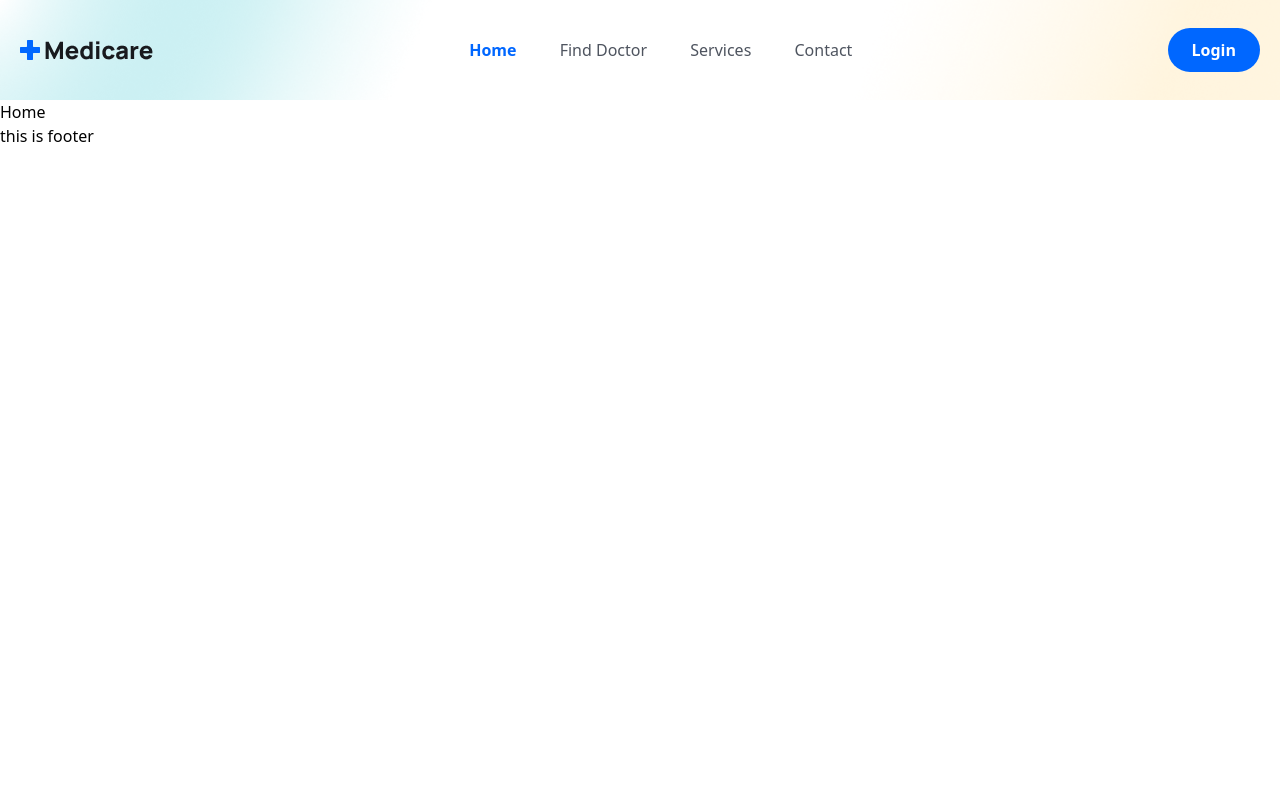
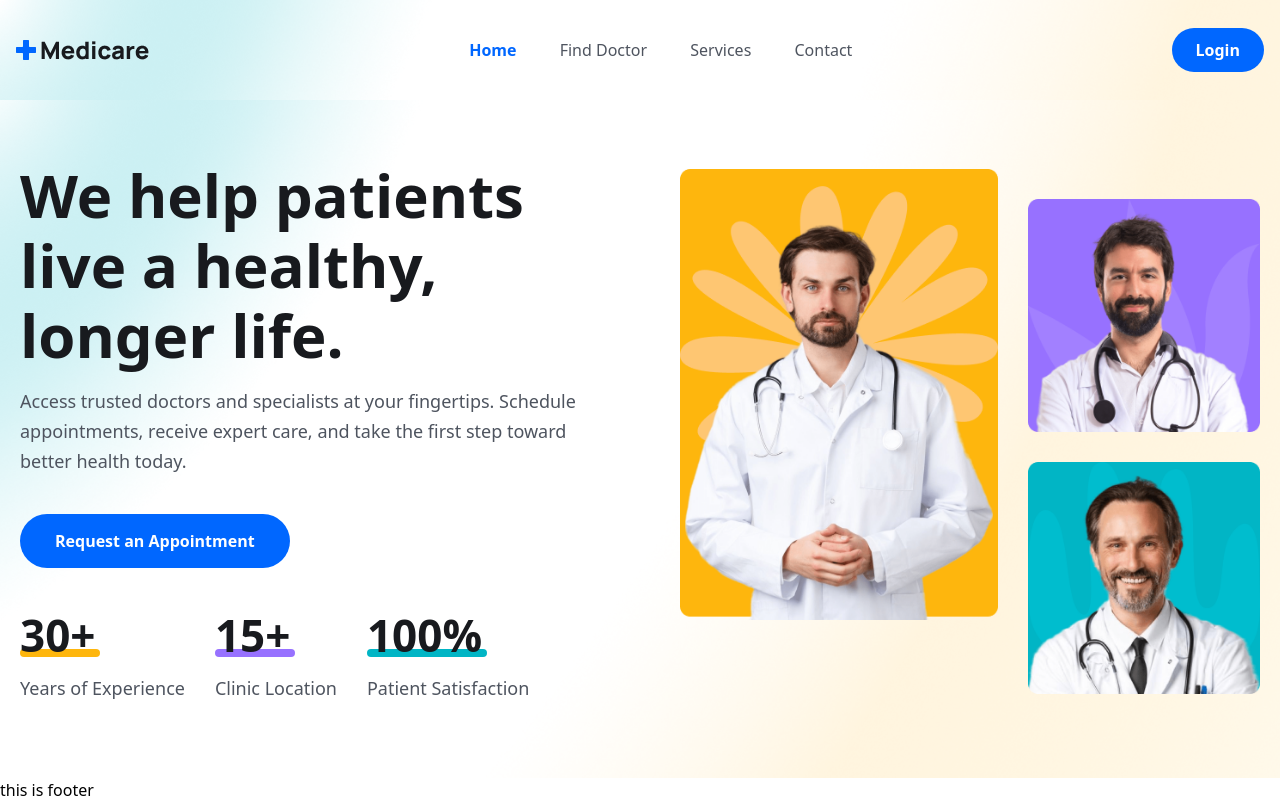
Before and after one commit to subarnoturja/curepoint-client, a React (Vite) app: page / in a window 1280 px wide. Built offline with nearby package versions, Linux system fonts and the light colour scheme.

Commit message:
hero section added

```diff
--- a/src/components/Header/Header.jsx
+++ b/src/components/Header/Header.jsx
@@ -2,7 +2,7 @@
 import logo from "../../assets/images/logo.png";
 import userImg from "../../assets/images/avatar-icon.png";
 import { BiMenu } from "react-icons/bi";
-import { useEffect, useRef, useState } from "react";
+import { useEffect, useState } from "react";
 
 const navLinks = [
   {
@@ -25,24 +25,8 @@
 
 const Header = () => {
 
-    const headerRef = useRef(null)
+    const [isScrolled, setIsScrolled] = useState(false);
     const [menuOpen, setMenuOpen] = useState(false);
-
-    const handleStickyHeader = () => {
-        window.addEventListener('scroll', () => {
-            if(document.body.scrollTop > 80 || document.documentElement.scrollTop > 80) {
-                headerRef.current.classList.add('sticky_header')
-            }
-            else{
-                headerRef.current.classList.remove('sticky_header')
-            }
-        })
-    }
-
-    useEffect(() => {
-        handleStickyHeader()
-        return () => window.removeEventListener('scroll', handleStickyHeader)
-    })
 
     const toggleMenu = () => {
        setMenuOpen(!menuOpen);
@@ -52,9 +36,21 @@
       setMenuOpen(false);
     }
 
+    useEffect(() => {
+      const handleScroll = () => {
+        setIsScrolled(window.scrollY > 0); // Check if the page is scrolled
+      };
+
+      window.addEventListener("scroll", handleScroll);
+      return () => {
+        window.removeEventListener("scroll", handleScroll); // Cleanup
+      };
+    }, []);
+
   return (
-    <header className="header flex items-center" ref={headerRef}>
-      <div className="container">
+    <header className={`header flex items-center sticky top-0 lg:z-50 w-full transition-all duration-300 ${isScrolled ? "bg-white backdrop-blur-lg shadow-lg"
+            : "bg-white"}`}>
+      <div className="container mx-auto px-4">
         <div className="flex items-center justify-between">
           {/* Logo */}
           <div>
--- a/src/index.css
+++ b/src/index.css
@@ -22,12 +22,16 @@
         @apply text-[44px] leading-[54px] font-[700] text-headingColor;
     }
 
-    .text_para {
-        @apply text-[18px] leading-[30px] font-[400] text-textColor mt-[18px];
+    .text__para {
+        @apply text-[18px] leading-[30px] font-[300] text-textColor mt-[16px];
     }
 
     .header {
         @apply bg-[url('./assets/images/mask.png')] bg-no-repeat bg-center bg-cover w-full h-[100px] leading-[100px]
+    }
+
+    .hero__section {
+        @apply bg-[url('./assets/images/hero-bg.png')] bg-no-repeat bg-center bg-cover
     }
 }
 
@@ -46,7 +50,7 @@
         @apply text-[26px] leading-[36px];
     }
 
-    .text_para {
+    .text__para {
         @apply text-[16px] leading-7 mt-3;
     }
 }
@@ -73,7 +77,7 @@
         top: 0;
         right: 0;
         background: #fff;
-        z-index: 200;
+        z-index: 100;
         flex-direction: column;
         justify-content: center;
         align-items: center;
--- a/src/pages/Home.jsx
+++ b/src/pages/Home.jsx
@@ -1,10 +1,67 @@
+import heroImg01 from "../assets/images/hero-img01.png"
+import heroImg02 from "../assets/images/hero-img02.png"
+import heroImg03 from "../assets/images/hero-img03.png"
 
 const Home = () => {
-    return (
-        <div>
-           <h2>Home</h2>
-        </div>
-    );
+  return (
+    <>
+      {/* Hero Section */}
+        <section className="hero__section pt-[60px] 2xl:h-[800px]">
+            <div className="container">
+                <div className="flex flex-col lg:flex-row gap-[90px] items-center  justify-between">
+                {/* Hero Content */}
+                    <div>
+                        <div className="lg:w-[570px]">
+                        <h1 className="text-[36px] leading-[46px] text-headingColor font-[600] md:text-[60px] md:leading-[70px]">
+                            We help patients live a healthy, longer life.
+                        </h1>
+                        <p className="text__para">
+                            Access trusted doctors and specialists at your fingertips.
+                            Schedule appointments, receive expert care, and take the
+                            first step toward better health today.
+                        </p>
+                        <button className="btn">
+                            Request an Appointment
+                        </button>
+                        </div>
+
+                        {/* Hero Counter */}
+                        <div className="mt-[20px] md:mt-[40px] flex flex-col md:flex-row lg:items-center gap-8 lg:gap-[30px]">
+                            <div>
+                                <h2 className="text-[36px] leading-[56px] lg:text-[44px] lg:leading-[54px] font-[700] text-headingColor">
+                                    30+</h2>
+                                <span className="w-[80px] h-2 bg-yellowColor rounded-full block mt-[-13px]"></span>
+                                <p className="text__para">Years of Experience</p>
+                            </div>
+                            <div>
+                                <h2 className="text-[36px] leading-[56px] lg:text-[44px] lg:leading-[54px] font-[700] text-headingColor">
+                                    15+</h2>
+                                <span className="w-[80px] h-2 bg-purpleColor rounded-full block mt-[-13px]"></span>
+                                <p className="text__para">Clinic Location</p>
+                            </div>
+                            <div>
+                                <h2 className="text-[36px] leading-[56px] lg:text-[44px] lg:leading-[54px] font-[700] text-headingColor">
+                                    100%</h2>
+                                <span className="w-[120px] h-2 bg-irisBlueColor rounded-full block mt-[-13px]"></span>
+                                <p className="text__para">Patient Satisfaction</p>
+                            </div>
+                        </div>
+                    </div>
+                {/* Hero Content */}
+                <div className="flex gap-[30px] justify-end">
+                    <div>
+                        <img className="w-full" src={heroImg01} alt="" />
+                    </div>
+                    <div className="mt-[30px]">
+                        <img src={heroImg02} alt="" className="w-full mb-[30px]" />
+                        <img src={heroImg03} alt="" className="w-full" />
+                    </div>
+                </div>
+                </div>
+            </div>
+        </section>
+    </>
+  );
 };
 
 export default Home;
```
Also changed, not shown: src/App.css (+0 -11 lines).
